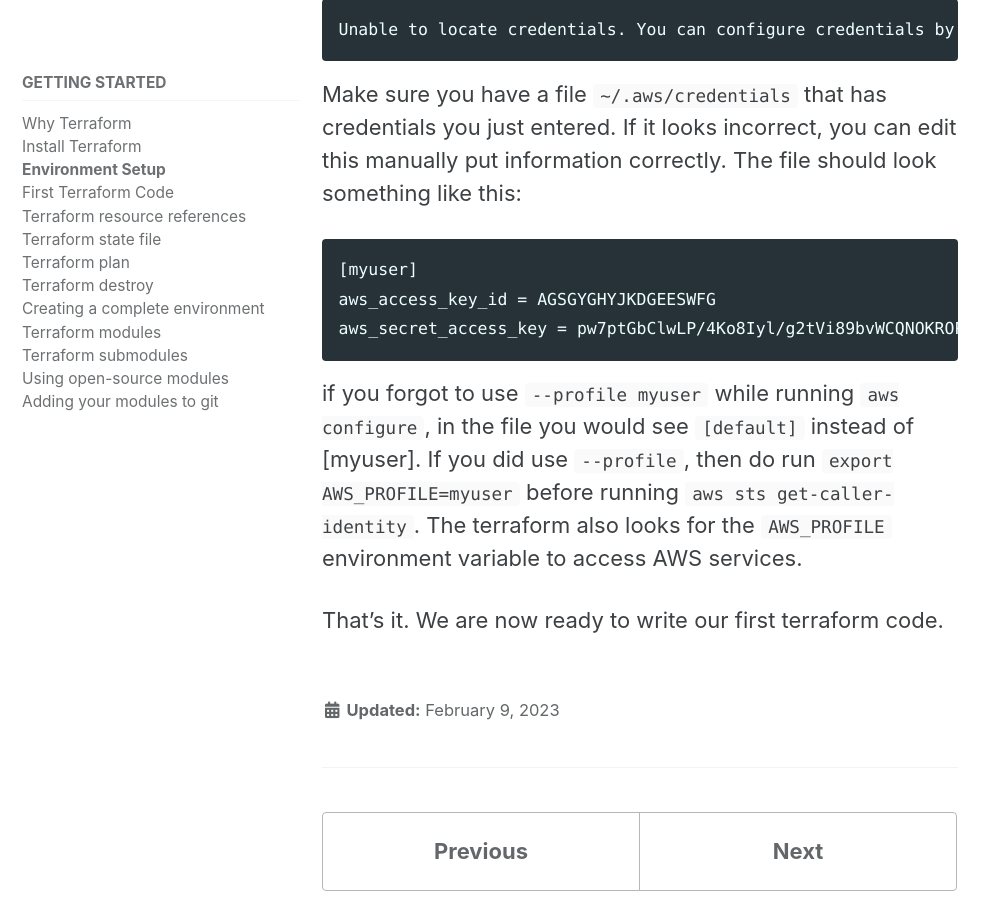
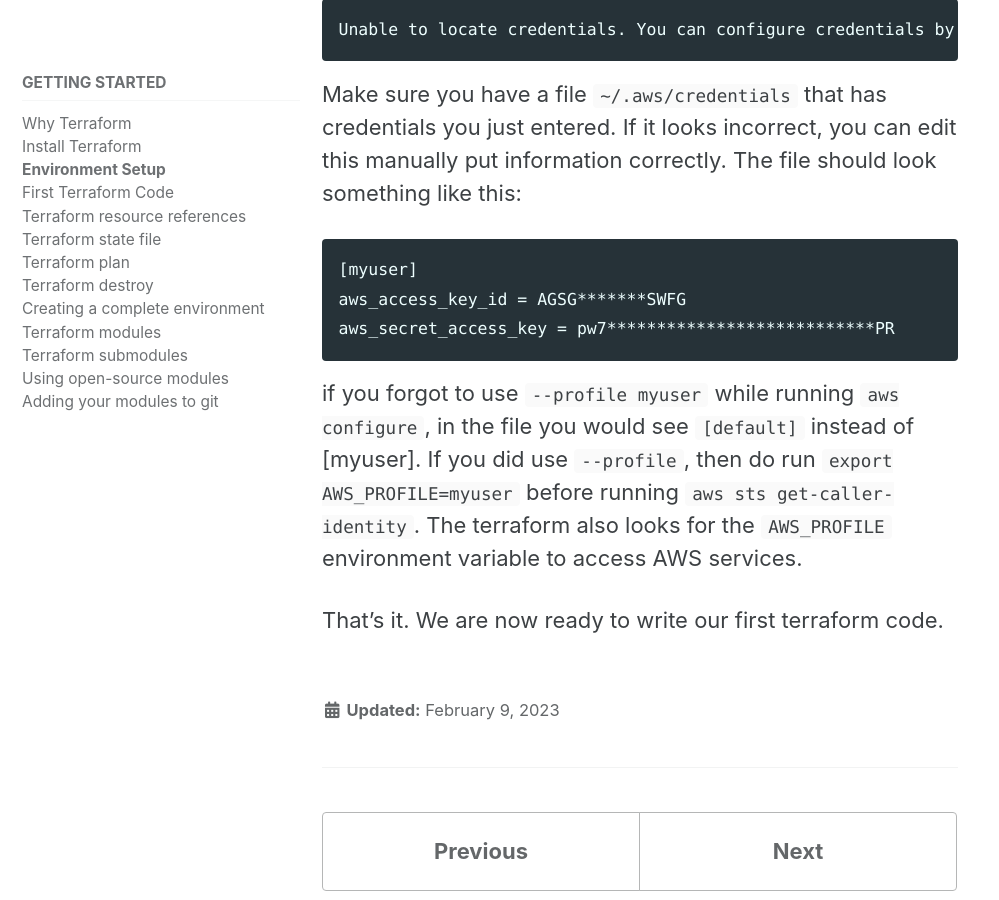
Before and after one commit to sandeep-krp/terraform-examples, a Jekyll site: the page built from docs/_docs/03-environment-setup.md, in a window 1280 px wide and 900 px high, scrolled down 2626 px. Shown: the whole window, without its empty margins (0-999 px from the left). Built offline with Jekyll 4.4.1, drawn with Linux system fonts in a browser that asks for light colours; cached includes are drawn as plain includes.

Commit message:
docs: Blinded access keys

````diff
--- a/docs/_docs/03-environment-setup.md
+++ b/docs/_docs/03-environment-setup.md
@@ -57,8 +57,8 @@ Unable to locate credentials. You can configure credentials by running "aws conf
 Make sure you have a file `~/.aws/credentials` that has credentials you just entered. If it looks incorrect, you can edit this manually put information correctly. The file should look something like this:
 ```
 [myuser]
-aws_access_key_id = AGSGYGHYJKDGEESWFG
-aws_secret_access_key = pw7ptGbClwLP/4Ko8Iyl/g2tVi89bvWCQNOKROPR
+aws_access_key_id = AGSG*******SWFG
+aws_secret_access_key = pw7***************************PR
 ```
 if you forgot to use `--profile myuser` while running `aws configure`, in the file you would see `[default]` instead of [myuser]. If you did use `--profile`, then do run `export AWS_PROFILE=myuser` before running `aws sts get-caller-identity`. The terraform also looks for the `AWS_PROFILE` environment variable to access AWS services.
 
````
